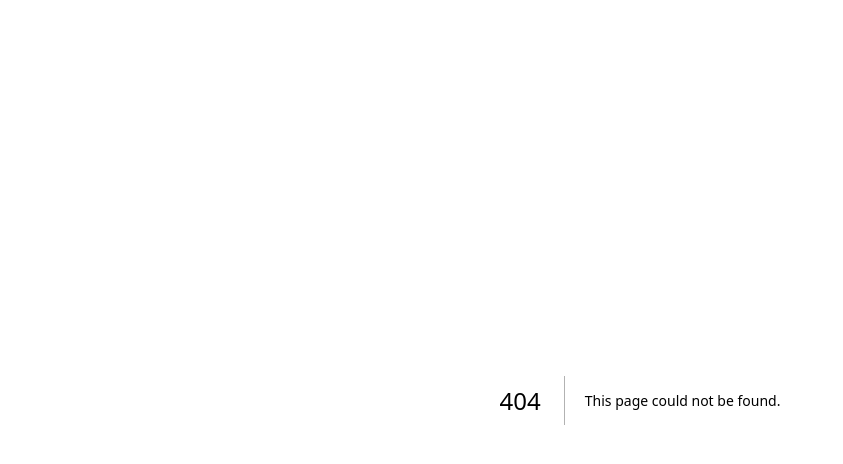
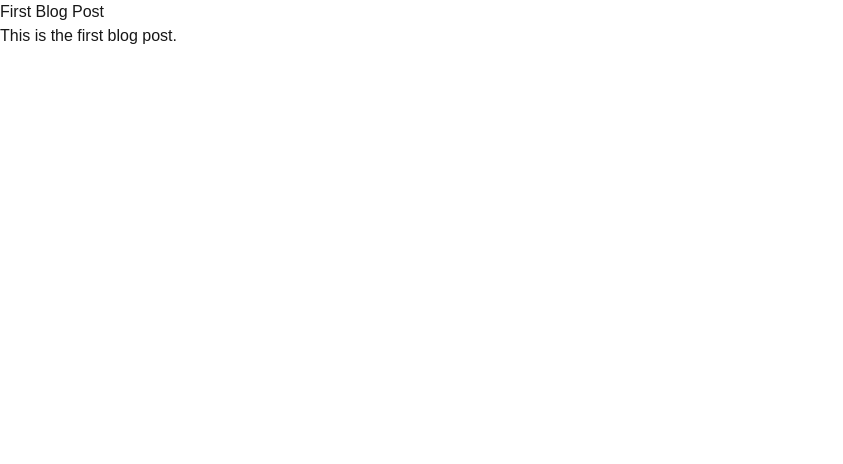
Before and after one commit to bikeeprajapati/nextjs-fundamentals, a Next.js app: page /blog/first in a window 1280 px wide. Before the commit this address had no page. Shown: the top 464 px of the page, without its empty margins (0-843 px from the left). Built offline with nearby package versions, Linux system fonts and the light colour scheme.

Commit message:
Add blog post components for first, second, and main blog pages

```diff
--- /dev/null
+++ b/app/blog/first/page.tsx
@@ -0,0 +1,8 @@
+export default function FirstBlogPost() {
+    return (
+        <main>
+            <h1>First Blog Post</h1>
+            <p>This is the first blog post.</p>
+        </main>
+    );
+}
--- /dev/null
+++ b/app/blog/page.tsx
@@ -0,0 +1,8 @@
+export default function Blog() {
+    return (
+        <main>
+            <h1>Blog</h1>
+            <p>This is the blog page.</p>
+        </main>
+    );
+}
--- /dev/null
+++ b/app/blog/second/page.tsx
@@ -0,0 +1,5 @@
+export default function SecondBlogPost() {
+    return <h1>Second Blog Post</h1>
+
+
+}
```
